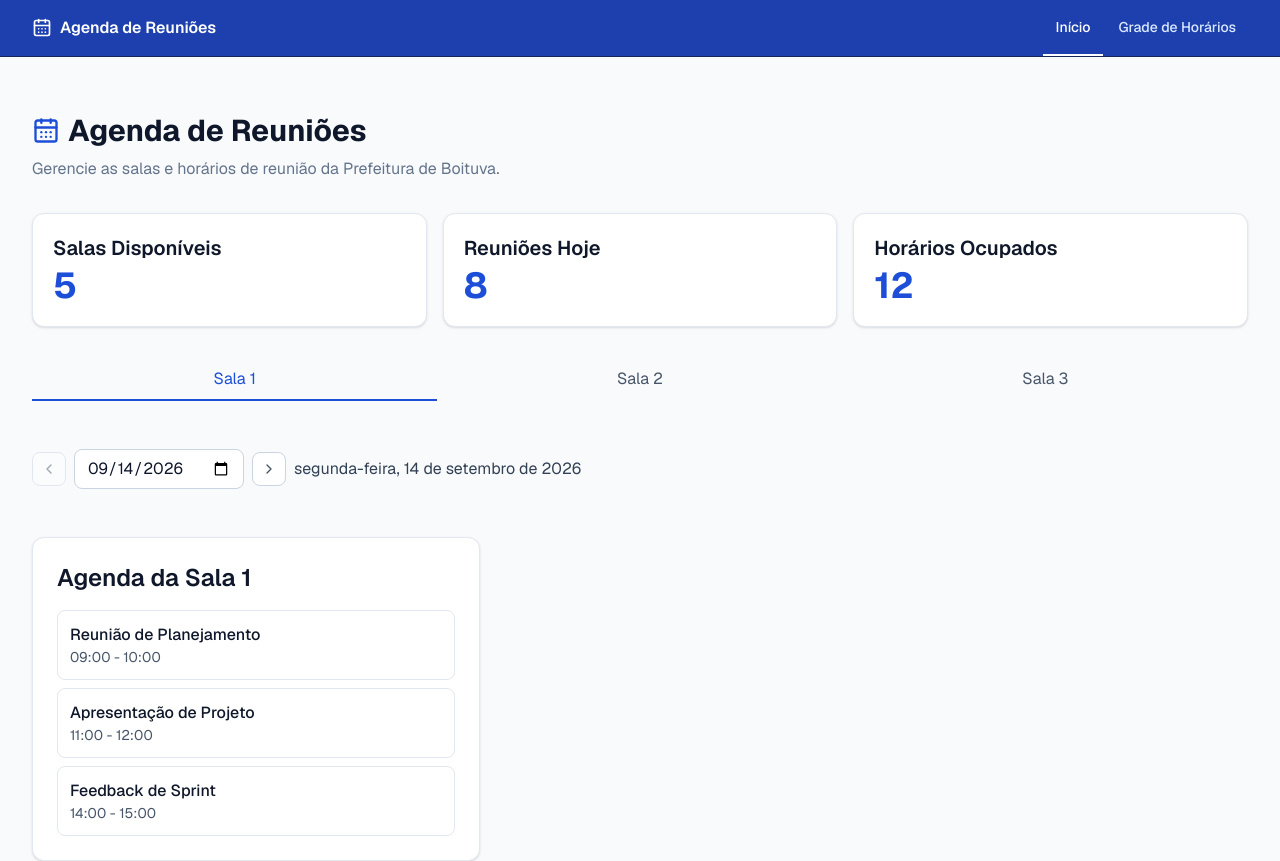
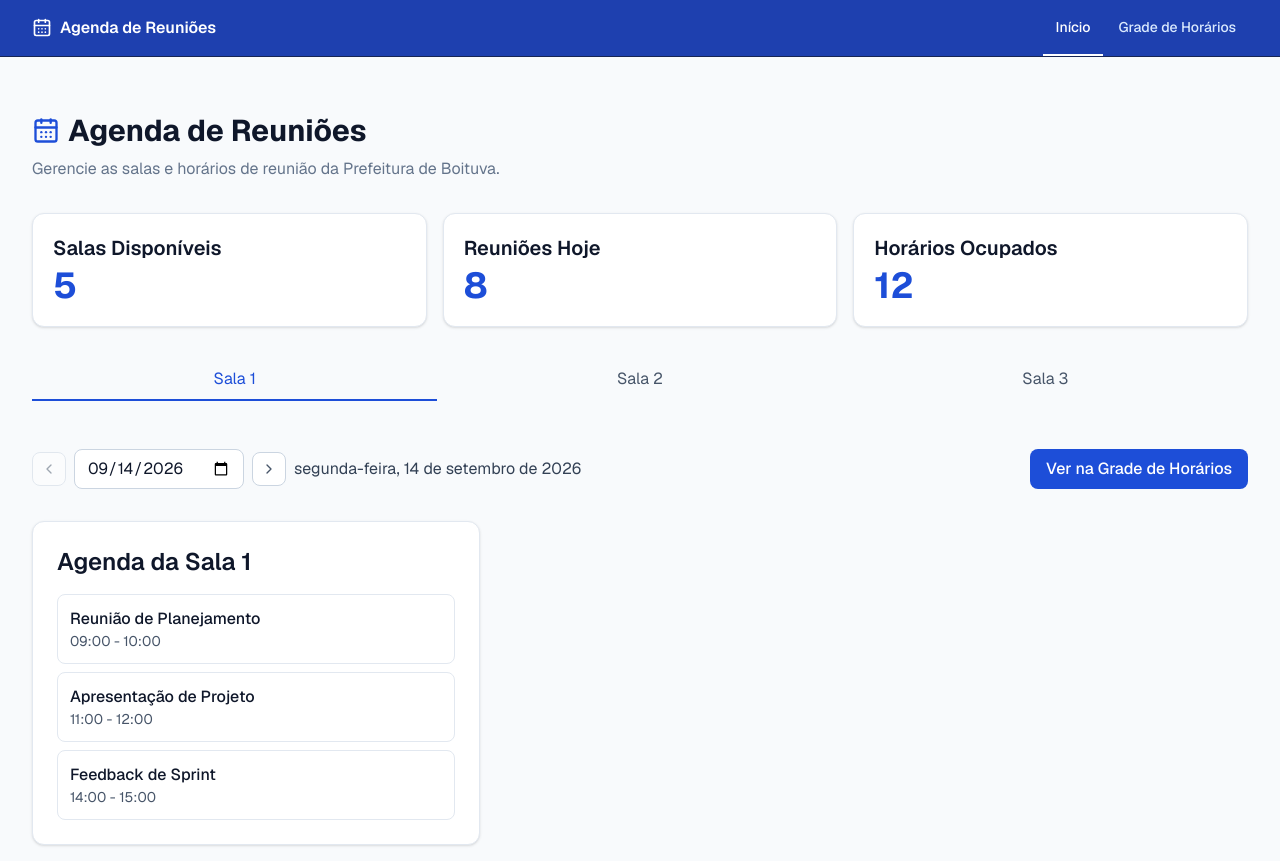
Before and after one commit to Prefeitura-de-Boituva/agenda-reuniao, a Next.js app: page / in a window 1280 px wide. Shown: the top 861 px of the page. Built offline with nearby package versions, Linux system fonts and the light colour scheme.

Commit message:
Feat: Atualizações Finais

```diff
--- a/src/app/grade/page.tsx
+++ b/src/app/grade/page.tsx
@@ -1,6 +1,7 @@
 "use client";
 
-import { useEffect, useMemo, useState } from "react";
+import { useEffect, useMemo, useState, Suspense } from "react";
+import { useSearchParams } from "next/navigation";
 import { ScheduleGrid } from "@/components/schedule";
 import { fetchBookings } from "@/lib/bookings";
 import { getWeekDates, getWeekStart, parseDate, shiftDate, toISODate } from "@/lib/schedule";
@@ -9,13 +10,18 @@ import type { Booking } from "@/types/schedule";
 import { ROOMS } from "@/lib/mock-data";
 import type { RoomOverrides } from "@/lib/storage";
 
-export default function GradePage() {
+function GradeContent() {
+  const searchParams = useSearchParams();
+  const dateParam = searchParams?.get("date");
+  const roomParam = searchParams?.get("room");
+
   const [selectedRoomId, setSelectedRoomId] = useState<string>(ROOMS[0].id);
   const [weekStart, setWeekStart] = useState<Date>(() => getWeekStart(new Date()));
   const [fetched, setFetched] = useState<Record<string, Record<string, Booking[]>>>({});
   const [overrides, setOverrides] = useState<Record<string, RoomOverrides>>({});
   const [isLoading, setIsLoading] = useState(false);
   const [hydrated, setHydrated] = useState(false);
+  const [highlightedDate, setHighlightedDate] = useState<string | undefined>(dateParam ?? undefined);
 
   useEffect(() => {
     const saved = loadGradeState();
@@ -26,6 +32,29 @@ export default function GradePage() {
     }
     setHydrated(true);
   }, []);
+
+  // Apply date param if present and valid
+  useEffect(() => {
+    if (!hydrated || !dateParam) return;
+    try {
+      const parsed = parseDate(dateParam);
+      if (!isNaN(parsed.getTime())) {
+        const newWeekStart = getWeekStart(parsed);
+        setWeekStart(newWeekStart);
+        setHighlightedDate(dateParam);
+      }
+    } catch {
+      // Invalid date param, ignore
+    }
+  }, [hydrated, dateParam]);
+
+  // Apply room param if present and valid
+  useEffect(() => {
+    if (!hydrated || !roomParam) return;
+    if (ROOMS.some((r) => r.id === roomParam)) {
+      setSelectedRoomId(roomParam);
+    }
+  }, [hydrated, roomParam]);
 
   useEffect(() => {
     if (!hydrated) return;
@@ -121,6 +150,15 @@ export default function GradePage() {
       onCreateBooking={handleCreateBooking}
       onUpdateBooking={handleUpdateBooking}
       onDeleteBooking={handleDeleteBooking}
+      highlightedDate={highlightedDate}
     />
   );
 }
+
+export default function GradePage() {
+  return (
+    <Suspense fallback={<p className="p-8 text-center text-neutral-600">Carregando grade...</p>}>
+      <GradeContent />
+    </Suspense>
+  );
+}
--- a/src/app/page.tsx
+++ b/src/app/page.tsx
@@ -3,9 +3,16 @@ import { CalendarDays } from "lucide-react";
 import { useState } from "react";
 import SalaTabs from "@/components/SalaTabs";
 import DateSelector from "@/components/DateSelector";
-import { Button, Input } from "@/components/ui";
+import { Button, Input, buttonClasses } from "@/components/ui";
 import { toISODate } from "@/lib/schedule";
+import Link from "next/link";
 import Agenda from "@/components/Agenda";
+
+const ROOM_BY_SALA: Record<string, string> = {
+  "Sala 1": "sala-azul",
+  "Sala 2": "sala-verde",
+  "Sala 3": "sala-amarela",
+};
 
 export default function Home() {
   const [selectedSala, setSelectedSala] = useState<string>("Sala 1");
@@ -44,7 +51,12 @@ export default function Home() {
       </section>
 
       <SalaTabs selectedSala={selectedSala} onSelect={setSelectedSala} className="mb-4" />
-      <DateSelector selectedDate={selectedDate} onDateChange={setSelectedDate} className="mb-4" />
+      <div className="flex items-end gap-4">
+        <DateSelector selectedDate={selectedDate} onDateChange={setSelectedDate} className="flex-1" />
+        <Link href={`/grade?date=${selectedDate}&room=${ROOM_BY_SALA[selectedSala]}`} className={buttonClasses({ variant: "primary", size: "md" })}>
+          Ver na Grade de Horários
+        </Link>
+      </div>
 
       <Agenda selectedSala={selectedSala} />
 
--- a/src/components/schedule/ScheduleGrid.tsx
+++ b/src/components/schedule/ScheduleGrid.tsx
@@ -218,6 +218,7 @@ export interface ScheduleGridProps {
   onCreateBooking: (booking: Booking) => void;
   onUpdateBooking: (booking: Booking) => void;
   onDeleteBooking: (bookingId: string, date: string) => void;
+  highlightedDate?: string;
 }
 
 export function ScheduleGrid({
@@ -231,6 +232,7 @@ export function ScheduleGrid({
   onCreateBooking,
   onUpdateBooking,
   onDeleteBooking,
+  highlightedDate,
 }: ScheduleGridProps) {
   const [createTarget, setCreateTarget] = useState<{ date: string; startTime: string } | null>(null);
   const [editTarget, setEditTarget] = useState<Booking | null>(null);
@@ -347,12 +349,13 @@ export function ScheduleGrid({
               {schedule.dates.map((date) => {
                 const dayStart = parseDate(date);
                 const isToday = date === todayISO;
+                const isHighlighted = date === highlightedDate;
                 return (
                   <th
                     key={date}
                     className={cn(
                       "px-4 py-3 text-left text-caption font-semibold",
-                      isToday ? "text-primary" : "text-neutral-700"
+                      isHighlighted ? "bg-primary-100 text-primary-900 border-b-2 border-primary" : isToday ? "text-primary" : "text-neutral-700"
                     )}
                   >
                     <span className="capitalize">{formatDateShort(dayStart)}</span>
--- a/src/components/ui/Button.tsx
+++ b/src/components/ui/Button.tsx
@@ -33,6 +33,13 @@ const sizeClasses: Record<ButtonSize, string> = {
 const baseClasses =
   "inline-flex items-center justify-center rounded-lg font-medium transition-colors duration-150 cursor-pointer focus-visible:outline-none focus-visible:ring-2 focus-visible:ring-offset-2 disabled:pointer-events-none disabled:opacity-50";
 
+export function buttonClasses({
+  variant = "primary",
+  size = "md",
+}: { variant?: ButtonVariant; size?: ButtonSize } = {}) {
+  return cn(baseClasses, variantClasses[variant], sizeClasses[size]);
+}
+
 export const Button = forwardRef<HTMLButtonElement, ButtonProps>(
   (
     { className, variant = "primary", size = "md", loading = false, icon, children, disabled, ...props },
--- a/src/components/ui/index.ts
+++ b/src/components/ui/index.ts
@@ -1,4 +1,4 @@
-export { Button } from "./Button";
+export { Button, buttonClasses } from "./Button";
 export type { ButtonProps } from "./Button";
 
 export { Input } from "./Input";
```
